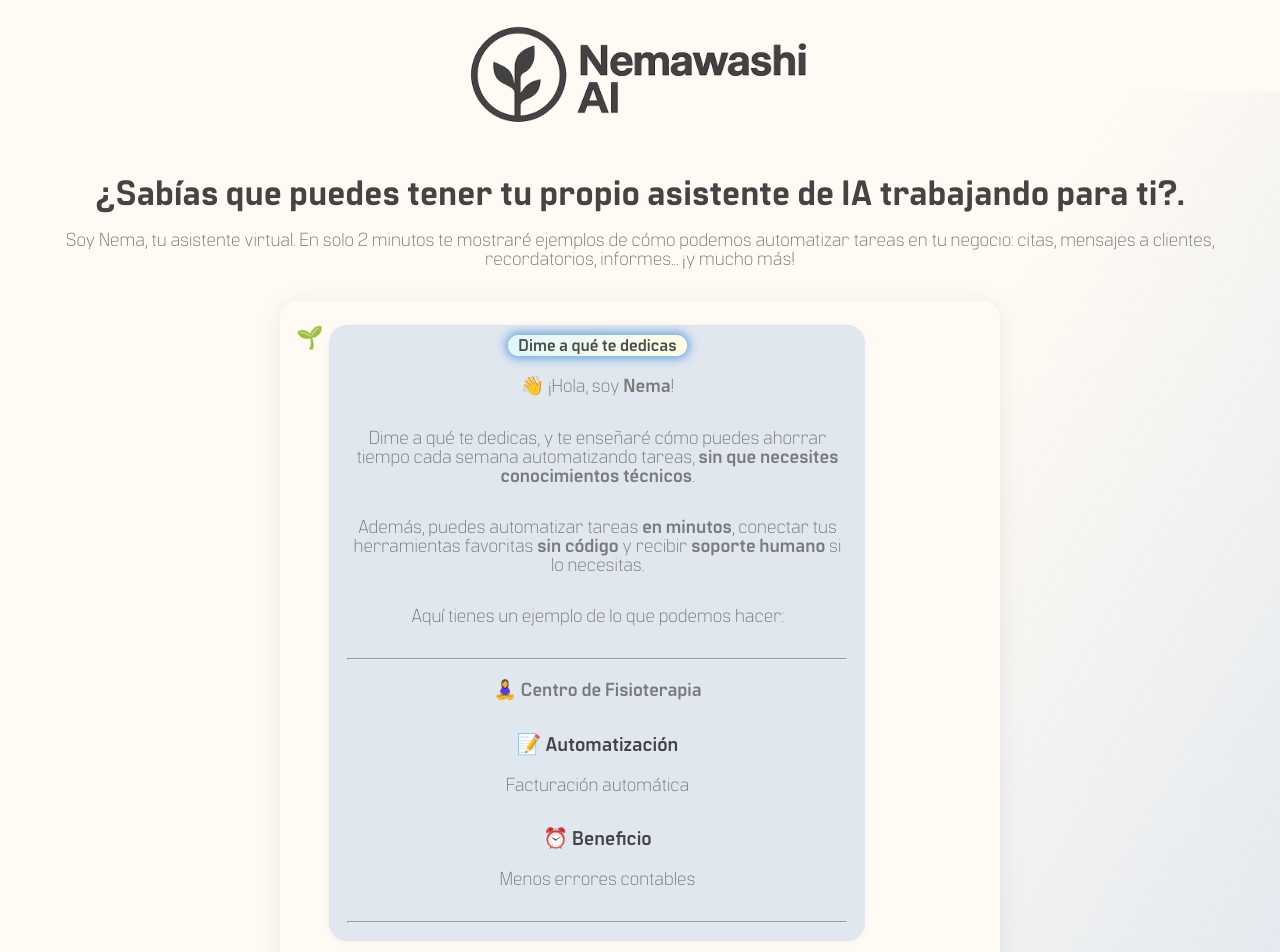
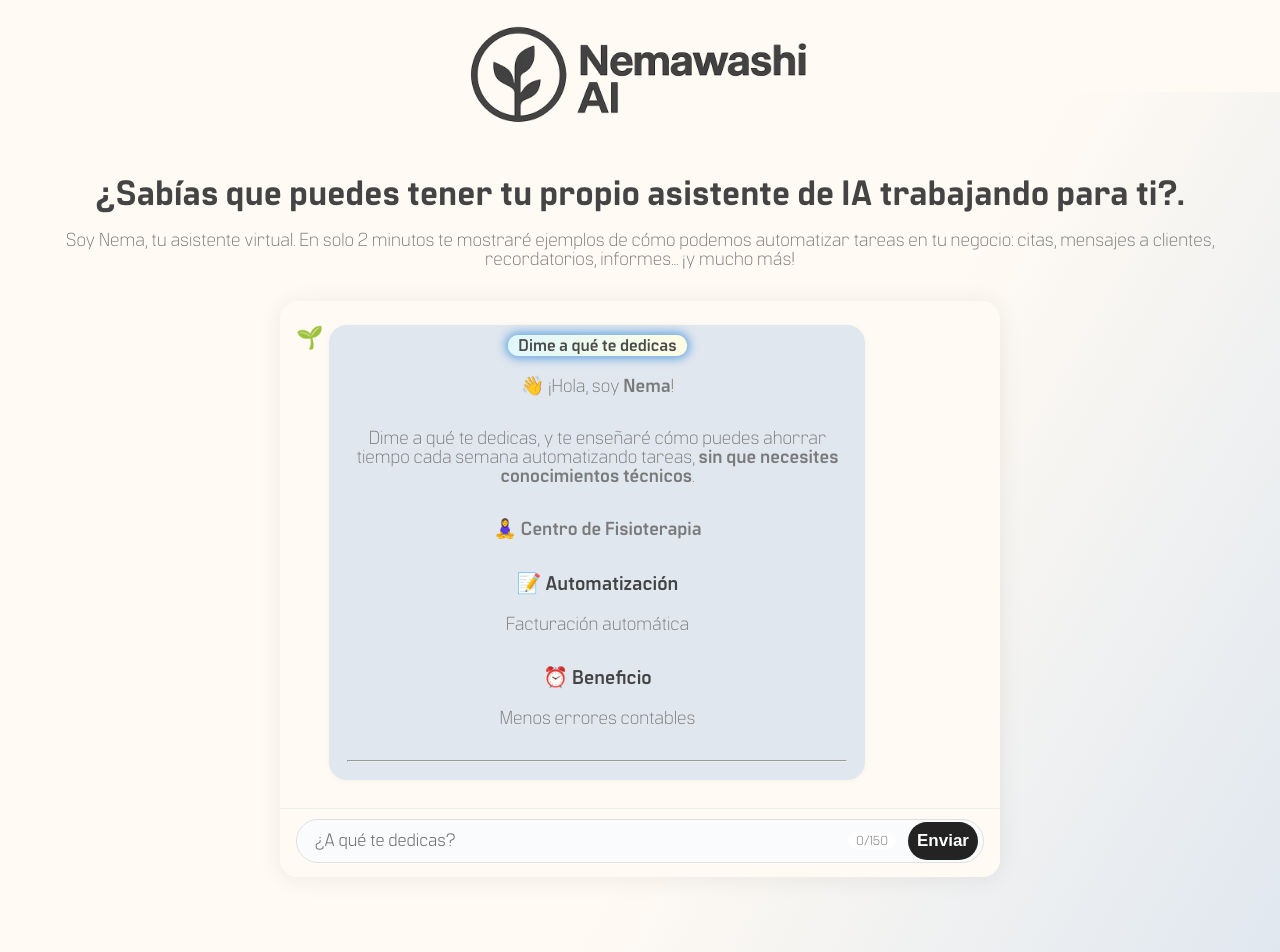
Before and after one commit to yreaction/nemawashiweb, a React (Vite) app: page / in a window 1280 px wide. Shown: the top 952 px of the page. Built offline with nearby package versions, Linux system fonts and the light colour scheme.

Commit message:
feat(chat): add character counter to input field and highlight limit

```diff
--- a/src/ChatWidget.jsx
+++ b/src/ChatWidget.jsx
@@ -110,7 +110,6 @@ export default function ChatWidget() {
       text:
         `👋 ¡Hola, soy **Nema**!\n\n` +
         `Dime a qué te dedicas, y te enseñaré cómo puedes ahorrar tiempo cada semana automatizando tareas, **sin que necesites conocimientos técnicos**.\n\n` +
-        `Además, puedes automatizar tareas **en minutos**, conectar tus herramientas favoritas **sin código** y recibir **soporte humano** si lo necesitas.\n\nAquí tienes un ejemplo de lo que podemos hacer:\n\n---\n` +
         getRandomWelcomeCase() + '\n\n---',
       date: new Date(),
       title: 'Nema',
@@ -446,10 +445,7 @@ export default function ChatWidget() {
           style={{
             padding: '10px 8px 12px 8px',
             background: 'var(--card-bg, #faf9f6)',
-            borderTop: '1px solid #eee',
-            position: 'sticky',
-            bottom: 0,
-            zIndex: 10021
+            borderTop: '1px solid #eee'
           }}
         >
           <div style={{ position: 'relative', flex: 1, display: 'flex', alignItems: 'center' }}>
@@ -478,6 +474,23 @@ export default function ChatWidget() {
                 border: '1.5px solid #e0e0e0',
               }}
             />
+            {/* Character counter */}
+            <span style={{
+                position: 'absolute',
+                right: 88,
+                top: '50%',
+                transform: 'translateY(-50%)',
+                fontSize: 13,
+                color: input.length >= 150 ? '#d32f2f' : '#888',
+                fontFamily: 'Manifold',
+                background: 'rgba(255,255,255,0.8)',
+                borderRadius: 10,
+                padding: '2px 8px',
+                pointerEvents: 'none',
+                zIndex: 1
+              }}>
+              {input.length}/150
+            </span>
             <button
               type="submit"
               style={{
@@ -567,6 +580,23 @@ export default function ChatWidget() {
               border: '1.5px solid #e0e0e0',
             }}
           />
+          {/* Character counter */}
+          <span style={{
+              position: 'absolute',
+              right: 88,
+              top: '50%',
+              transform: 'translateY(-50%)',
+              fontSize: 13,
+              color: input.length >= 150 ? '#d32f2f' : '#888',
+              fontFamily: 'Manifold',
+              background: 'rgba(255,255,255,0.8)',
+              borderRadius: 10,
+              padding: '2px 8px',
+              pointerEvents: 'none',
+              zIndex: 1
+            }}>
+            {input.length}/150
+          </span>
           <button
             type="submit"
             style={{
```
